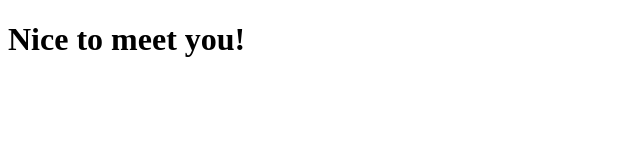
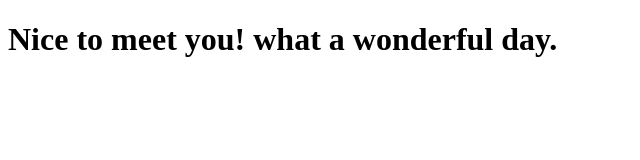
Before and after one commit to YuliaChu/coursera2, a plain HTML site: page newfile/index.html in a window 1280 px wide. Shown: the whole page, without its empty margins (0-640 px from the left). Drawn offline with Linux system fonts and the light colour scheme.

Commit message:
Small addition to our page.

```diff
--- a/newfile/index.html
+++ b/newfile/index.html
@@ -6,6 +6,6 @@
 	<title> Hello, people </title>
 </head>
 <body>
-<h1> Nice to meet you! </h1>
+<h1> Nice to meet you! what a wonderful day.</h1>
 </body>
 </html>
```
